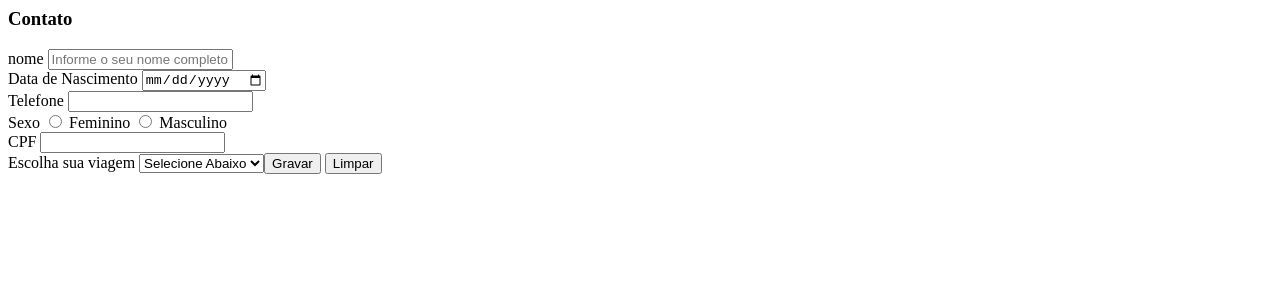
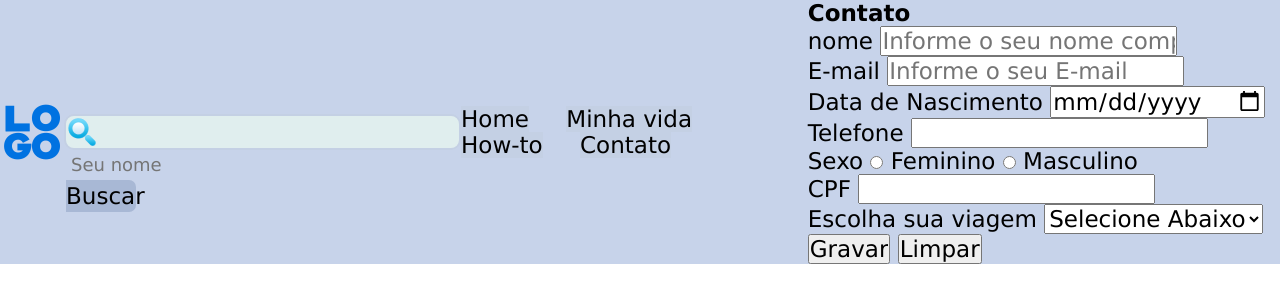
Before and after one commit to Penetranoob/trabalhoofical2, a plain HTML site: page WeatherForCast-main/pages/contato.html in a window 1280 px wide. Drawn offline with Linux system fonts and the light colour scheme.

Commit message:
Add files via upload

```diff
--- a/WeatherForCast-main/pages/contato.html
+++ b/WeatherForCast-main/pages/contato.html
@@ -1,4 +1,38 @@
+<header>
+    <!DOCTYPE html>
+    <html lang="pt-BR">
+    <head>
+        <meta charset="UTF-8">
+        <meta http-equiv="X-UA-Compatible" content="IE=edge">
+        <meta name="viewport" content="width=device-width, initial-scale=1.0">
+        <meta name="author" content="Wagner Cesar Vieira">
+        <title>Tudo em um</title>
+        <link rel="stylesheet" href="../css/style.css">
+        <script src="js/script.js"></script>
+    </head>
+
+    <header>
+        <figure>
+            <a href="../index.html"><img src="../images/logo.png" alt="Sumiu" title="Este é o meu logo"></a>
+        </figure>
+
+        <section id="Busca">
+            <img src="../images/search3.png" alt="Sumiu"/>
+            <input type="text" id="txtBusca" placeholder="Seu nome"/>
+            <button onclick="Mensagem();" id="btnBusca">Buscar</button>
+        </section>
+
+        <nav>
+            <a href="#"><button>Home</button></a>
+            <a href="pages/minhavida.html"><button>Minha vida</button></a>
+            <a href="pages/howto.html"><button>How-to</button></a>
+            <a href="pages/contato.html"><button>Contato</button></a>
+        </nav>
+
+</header>
+
 <form action="cadastro.html" method="post">
+
  <h3>Contato</h3>
  <section>
  nome
@@ -6,7 +40,7 @@
   placeholder="Informe o seu nome completo" required>
  </section>
 
- <section
+ <section>
  E-mail
  <input type="email" id="email" name="email"
  placeholder="Informe o seu E-mail">
```
Also changed, not shown: WeatherForCast-main/index.html (+1 -1 lines), WeatherForCast-main/pages/howto.html (+3 -4 lines), WeatherForCast-main/pages/minhavida.html (+3 -2 lines).
